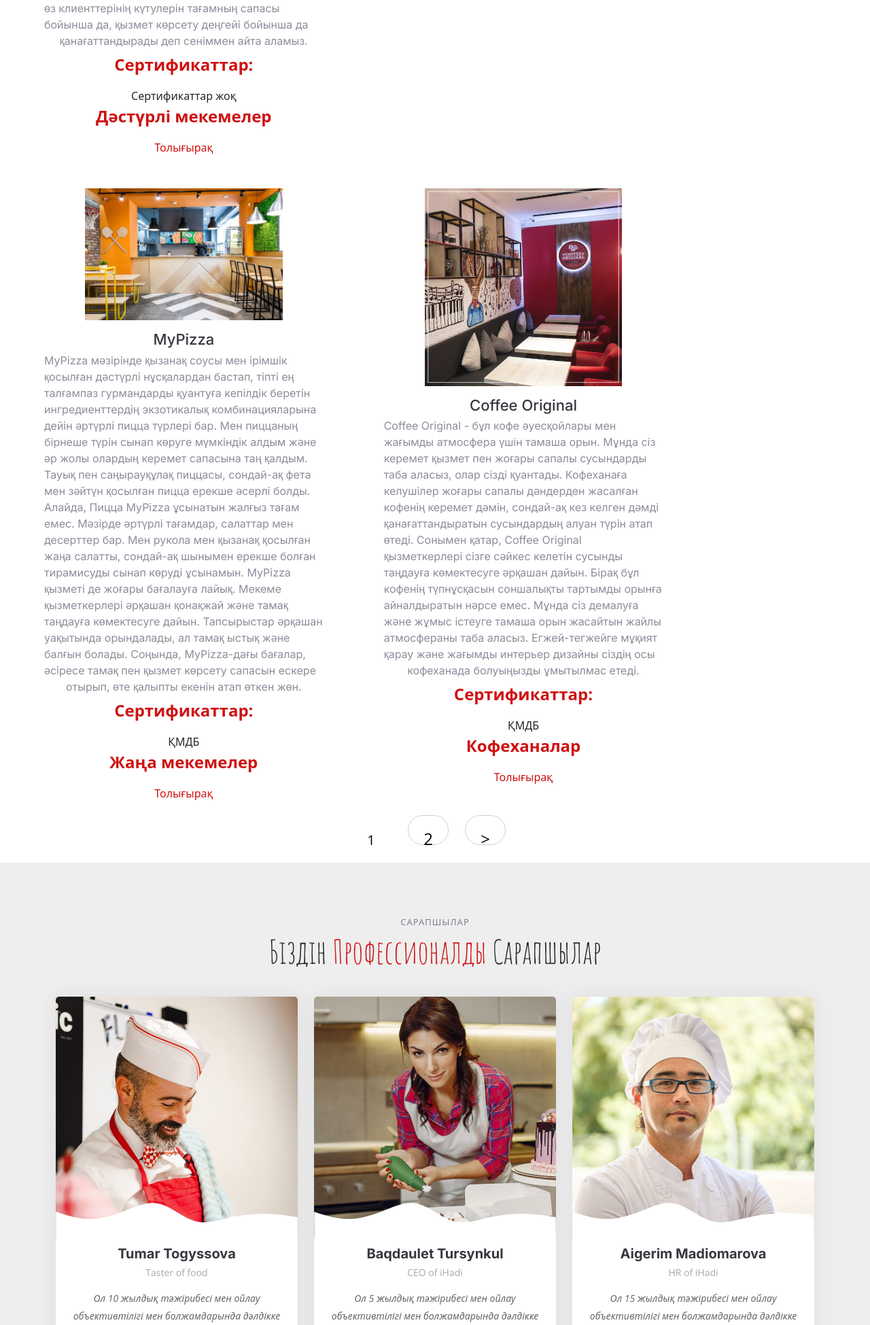
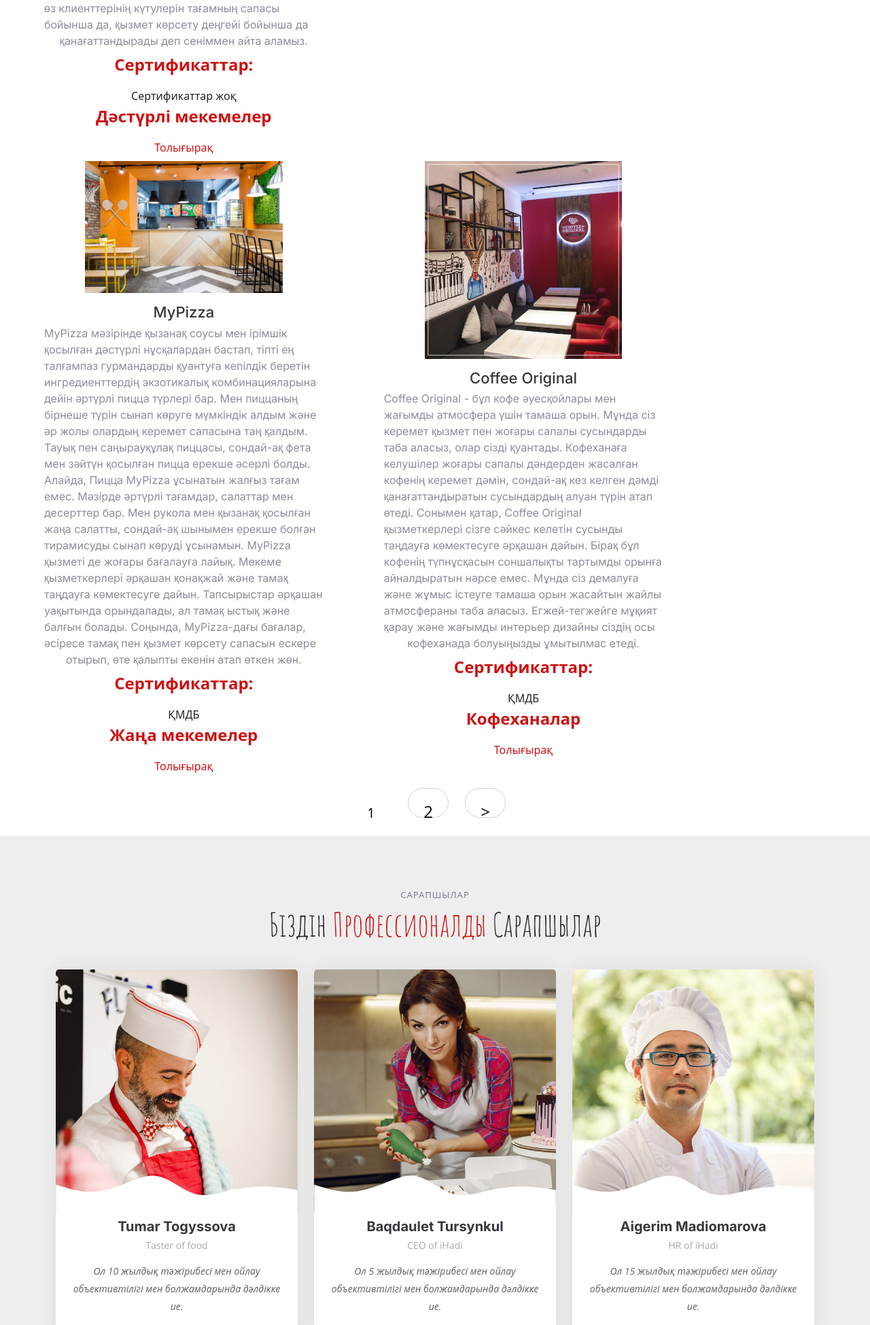
Before and after one commit to qazaqbaeva/Sweet, a Django app: page / in a window 1280 px wide. Shown: the part 3039-4988 px from the top of the page at 68% size. Run offline with Django 4.2, Linux system fonts and the light colour scheme; data comes from the database, SQL or seed files in the repository; both versions use the stored data as it was after the commit; some libraries are stand-ins or nearby versions.

Commit message:
emtihanupdates

```diff
--- a/infinity/hadipage/templates/hadipage/index.html
+++ b/infinity/hadipage/templates/hadipage/index.html
@@ -198,7 +198,7 @@
 
 
 
-            <div class="row gy-5">
+            <div class="row gy-2">
 {% for p in object_list %}
               <div class="col-lg-4 menu-item" style="margin-left:65px">
                 <a href="assets/img/menu/menu-item-1.png" class="glightbox"><img src="{{p.photo.url}}" class="menu-img img-fluid" alt=""></a>
```
Also changed, not shown: infinity/db.sqlite3, infinity/media/photos/2023/04/28/аюсай.jpg (added), infinity/media/photos/2023/04/28/казахстан.jpg (added), infinity/media/photos/2023/04/28/шафран.jpg (added).
